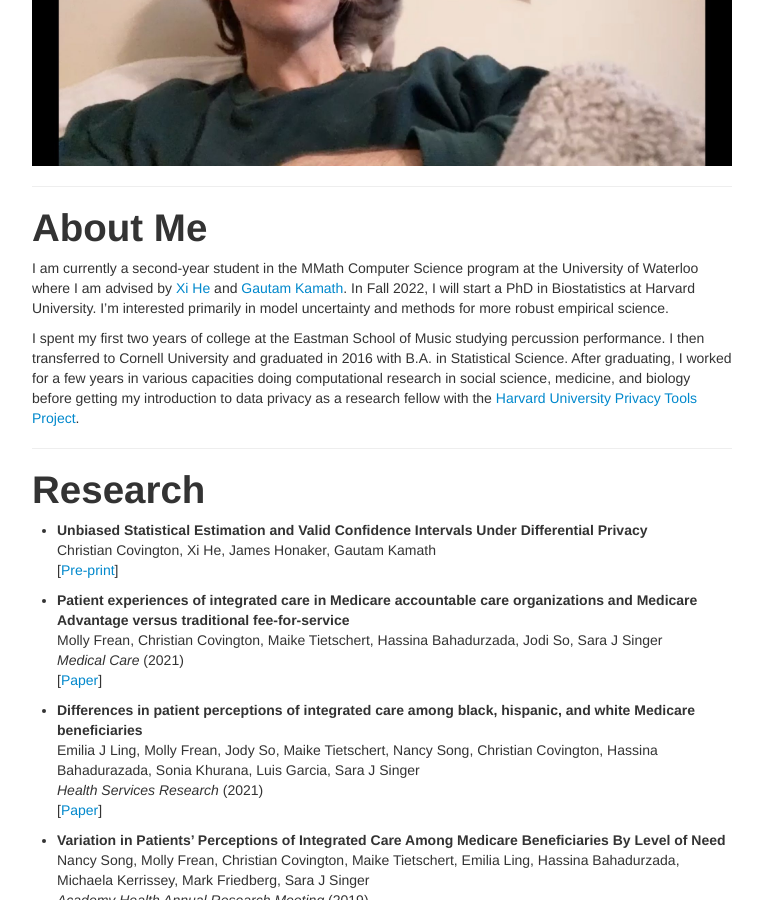
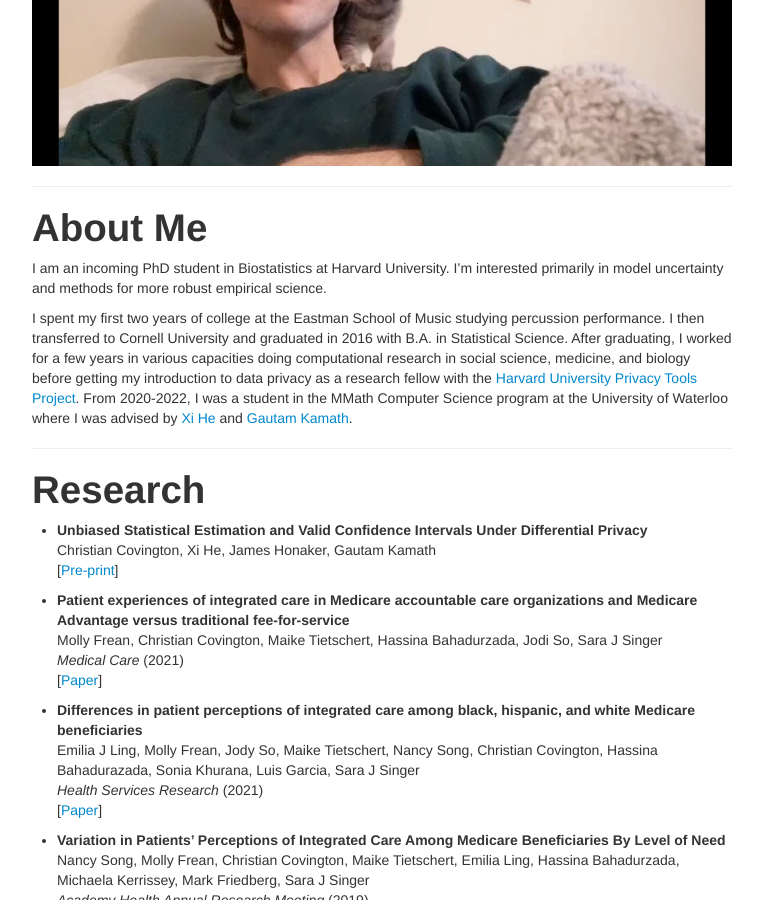
Before and after one commit to ctcovington/ctcovington.github.io, a Jekyll site: the page built from index.md, in a window 1280 px wide and 900 px high, scrolled down 309 px. Shown: the whole window, without its empty margins (258-1021 px from the left). Built offline with Jekyll 4.4.1, drawn with Linux system fonts in a browser that asks for light colours.

```diff
--- a/index.md
+++ b/index.md
@@ -10,9 +10,10 @@ description:
 ---
 
 # About Me
-I am currently a second-year student in the MMath Computer Science program at the University of Waterloo where I am advised by [Xi He](https://cs.uwaterloo.ca/~xihe/) and [Gautam Kamath](http://www.gautamkamath.com/). In Fall 2022, I will start a PhD in Biostatistics at Harvard University. I'm interested primarily in model uncertainty and methods for more robust empirical science.
+I am an incoming PhD student in Biostatistics at Harvard University. I'm interested primarily in model uncertainty and methods for more robust empirical science.
 
 I spent my first two years of college at the Eastman School of Music studying percussion performance. I then transferred to Cornell University and graduated in 2016 with B.A. in Statistical Science. After graduating, I worked for a few years in various capacities doing computational research in social science, medicine, and biology before getting my introduction to data privacy as a research fellow with the [Harvard University Privacy Tools Project](https://privacytools.seas.harvard.edu/).
+From 2020-2022, I was a student in the MMath Computer Science program at the University of Waterloo where I was advised by [Xi He](https://cs.uwaterloo.ca/~xihe/) and [Gautam Kamath](http://www.gautamkamath.com/).
 
 ---
 
@@ -70,7 +71,7 @@ Xiaofang Jiang, A. Brantley Hall, Timothy D. Arthur, Damian R. Plichta, Christia
 Email: christian.t.covington@gmail.com \\
 [GitHub](https://github.com/ctcovington) \\
 [Twitter](https://twitter.com/ctcovington) \\
-[Google Scholar](https://scholar.google.com/citations?user=dxtVsBAAAAAJ&hl=en) \\
+[Google Scholar](https://scholar.google.com/citations?hl=en&user=dxtVsBAAAAAJ&sortby=pubdate&view_op=list_works&gmla=AJsN-F5eRs3wf0Xvi6e13Nz-xGd-4sjPF_eARqmRYrfL3fHgnsJY0c4FOJGCbook2trXkrWDcLnsi3nAKXMM1NoecBFHnmyIZi64YhuEChlIAogBGvwQ9cc) \\
 [Semantic Scholar](https://www.semanticscholar.org/author/1661151584)
 <!-- [CV]() -->
 
```
Also changed, not shown: 1 other file.
